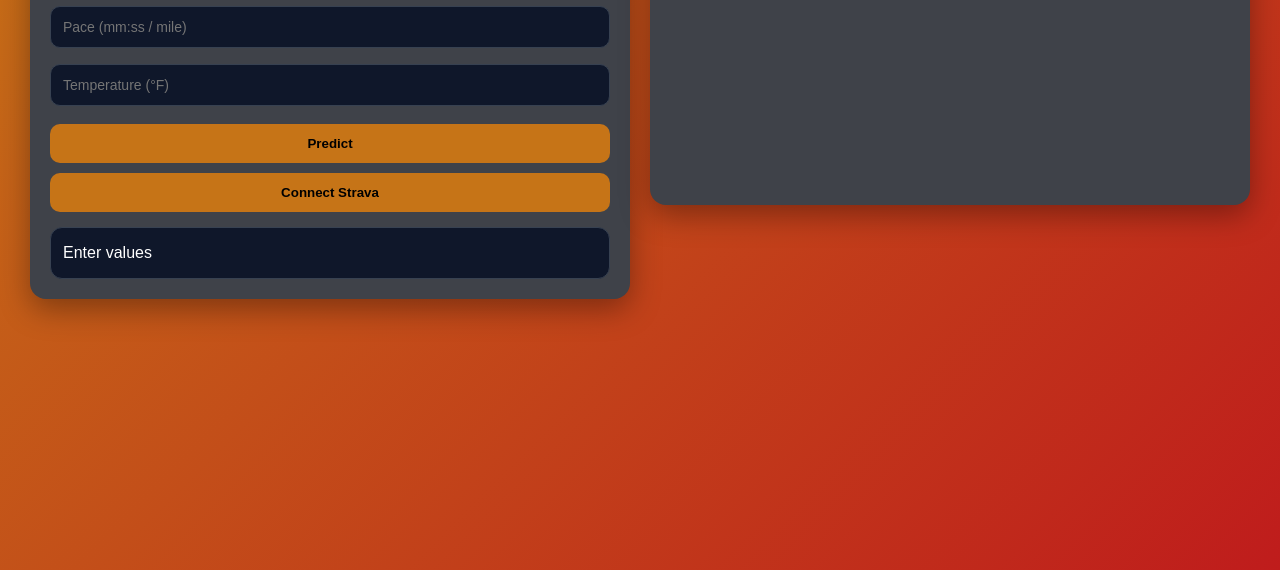
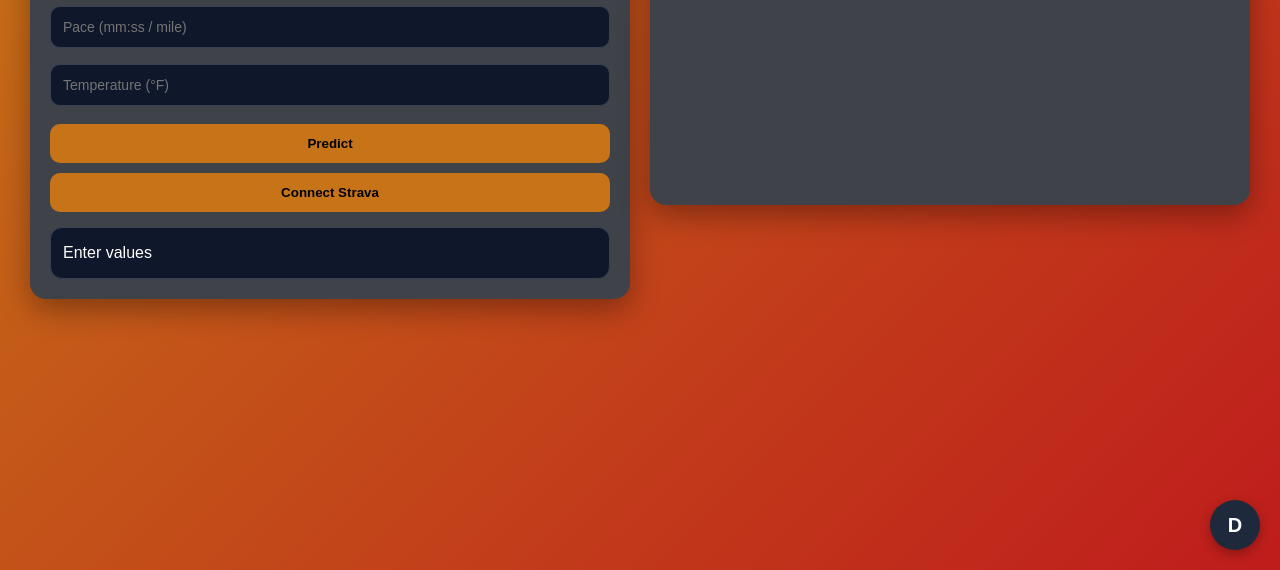
Before and after one commit to dylo101/HeatPace, a plain HTML site: page frontend/index.html in a window 1280 px wide. Shown: the part 230-800 px from the top of the page. Drawn offline with nearby package versions, Linux system fonts and the light colour scheme.

Commit message:
added demo mode

```diff
--- a/frontend/css/styles.css
+++ b/frontend/css/styles.css
@@ -142,3 +142,34 @@ canvas {
 
 
 }
+
+.demo-toggle {
+  position: fixed;
+  bottom: 20px;
+  right: 20px;
+
+  width: 50px;
+  height: 50px;
+
+  border-radius: 50%;
+  border: none;
+
+  background: #1e293b;
+  color: white;
+  font-size: 20px;
+
+  display: flex;
+  align-items: center;
+  justify-content: center;
+
+  cursor: pointer;
+
+  box-shadow: 0 4px 12px rgba(0, 0, 0, 0.3);
+
+  transition: transform 0.2s ease, background 0.2s ease;
+}
+
+.demo-toggle:hover {
+  transform: scale(1.1);
+  background: #38bdf8;
+}
--- a/frontend/index.html
+++ b/frontend/index.html
@@ -14,7 +14,6 @@
 
     <!-- LEFT: INPUT -->
     <div class="card">
-      <!-- <h1>🔥 HeatPace</h1> -->
       <img src="./assets/logo.jpg" alt="HeatPace" class="logo" />
 
       <input id="pace" placeholder="Pace (mm:ss / mile)" />
@@ -22,6 +21,8 @@
 
       <button onclick="calculate()">Predict</button>
       <button onclick="connectStrava()">Connect Strava</button>
+      <button class="demo-toggle" onclick="toggleMock()">D</button>
+
 
       <div id="result">Enter values</div>
     </div>
--- a/frontend/js/app.js
+++ b/frontend/js/app.js
@@ -1,6 +1,6 @@
 import { calculateHeatScore, heatLabel } from "./heatScore.js";
 import { renderChart } from "./chart.js";
-
+import { mockRuns } from "./mockRuns.js";
 
 
 const metersPerMile = 1609.34;
@@ -184,7 +184,13 @@ window.calculate = async function () {
   const adjustment = score * 3;
   const newPace = pace + adjustment;
 
-  const runs = await getStravaRuns();
+  let runs;
+
+  if (window.useMockData) {
+    runs = mockRuns;
+  } else {
+    runs = await getStravaRuns();
+  }
 
   console.log("Strava runs received:", runs);
 
@@ -198,3 +204,10 @@ window.calculate = async function () {
 
 
 };
+
+window.useMockData = false;
+
+window.toggleMock = function () {
+  window.useMockData = !window.useMockData;
+  alert(window.useMockData ? "Demo Mode ON" : "Live Strava Mode ON");
+};
```
Also changed, not shown: frontend/js/mockRuns.js (renamed from frontend/data/mockRuns.js).
